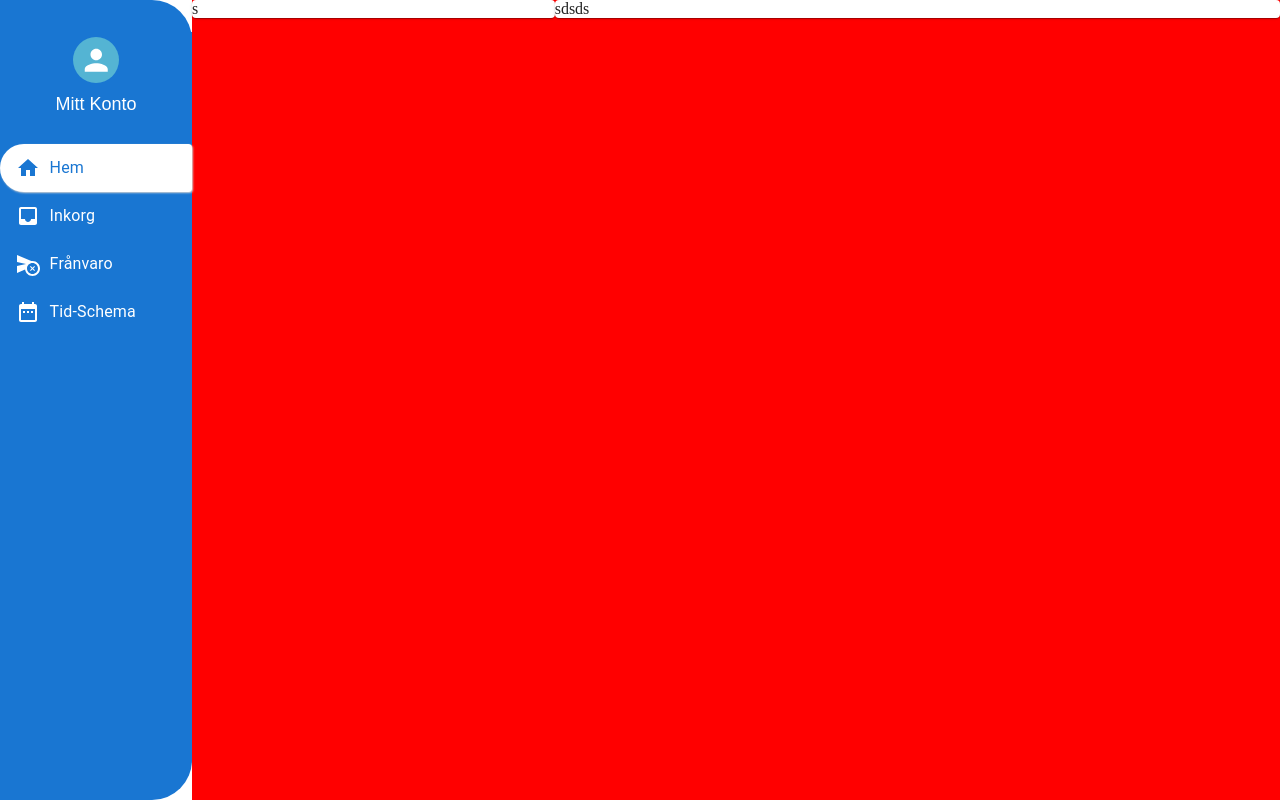
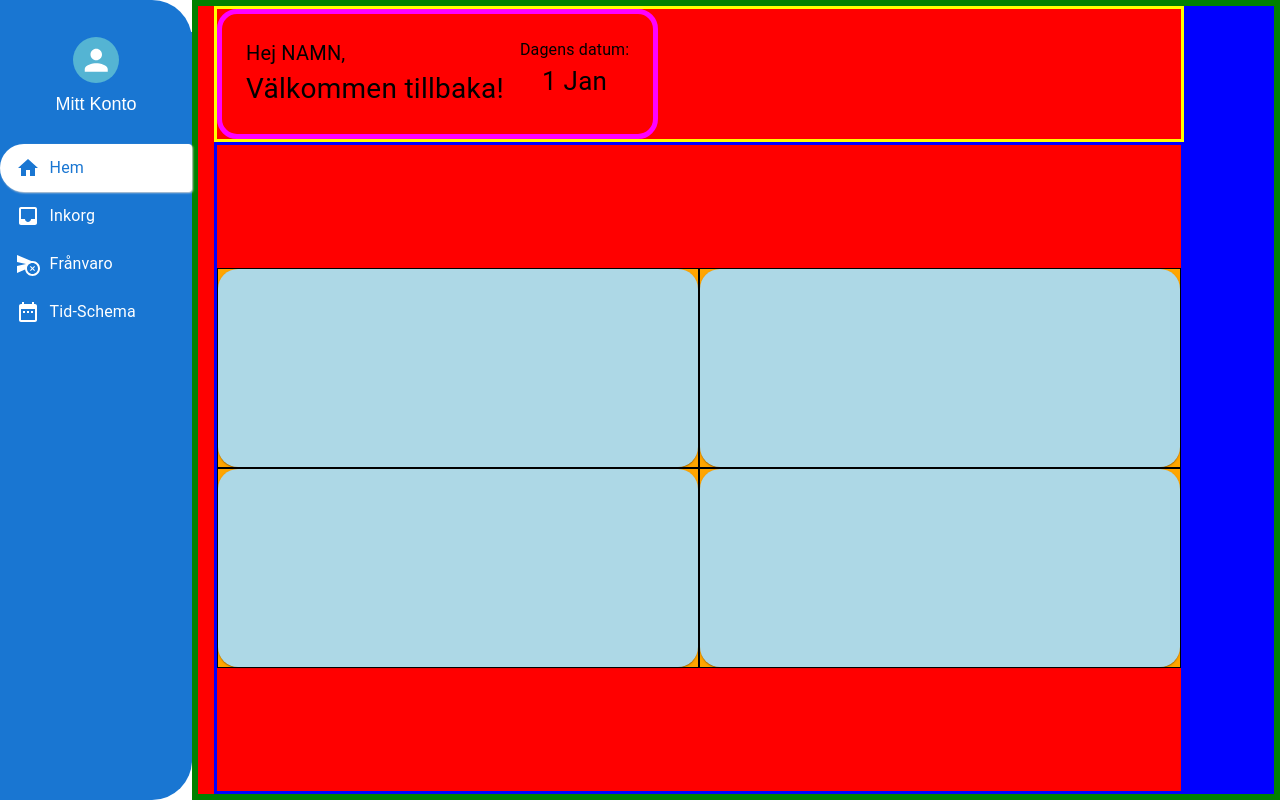
Before and after one commit to A-ForssmanP/InteractWithSchool, a React (Vite) app in the folder frontend/: page / in a window 1280 px wide. Built offline with nearby package versions, Linux system fonts and the light colour scheme; the HTML template or start-up script is replaced by a standard one.

Commit message:
work on layout for dashboard

```diff
--- a/frontend/src/pages/dashBoard/DashBoard.jsx
+++ b/frontend/src/pages/dashBoard/DashBoard.jsx
@@ -14,39 +14,132 @@ Klass lista med färäldrar
 function DashBoard() {
   return (
     <Grid
+      container
+      width={"100%"}
       height={"100%"}
       direction={{ xs: "column", sm: "row" }}
-      // columns={}
+      border={"6px solid green"}
+    >
+      <Grid
+        display={"flex"}
+        flexDirection={"column"}
+        item
+        xs={6}
+        sm={11}
+        bgcolor={"red"}
+        pl={{ sm: 2 }}
+      >
+        <Box border={"3px solid yellow"}>
+          <Box
+            display={"flex"}
+            flexDirection={{ xs: "column", sm: "row" }}
+            // width={"fit-content"}
+            gap={{ xs: 1, sm: 2 }}
+            border={"5px solid magenta"}
+            p={{ xs: 1, sm: 3 }}
+            borderRadius={5}
+            // ml={{ sm: 2 }}
+            width={{ xs: "100%", sm: "fit-content" }}
+          >
+            <Box>
+              <Typography fontSize={{ xs: 18, sm: 20 }}>Hej NAMN,</Typography>
+              <Typography fontSize={{ xs: 22, sm: 28 }}>
+                Välkommen tillbaka!
+              </Typography>
+            </Box>
+            <Box
+              display={"flex"}
+              flexDirection={"column"}
+              justifyContent={"flex-start"}
+              alignItems={"center"}
+            >
+              <Typography fontSize={16}>Dagens datum:</Typography>
+              <Typography fontSize={26}>1 Jan</Typography>
+            </Box>
+          </Box>
+        </Box>
+        <Box
+          display={"flex"}
+          justifyContent={"flex-start"}
+          alignItems={{ sm: "center" }}
+          flexGrow={1}
+          // maxWidth={"100%"}
+          border={"3px solid blue"}
+        >
+          <Grid
             container
-      bgcolor={"yellow"}
+            columns={2}
+            // justifyContent="center"
+            // alignItems="center"
+            maxWidth={1300}
+            // maxWidth={"100%"}
+            // height={"54%"}
+            // rowSpacing={4}
+            // columnSpacing={2}
+            bgcolor={"orange"}
+            minHeight={{ sm: 400 }}
+            // rowGap={1}
+            // columnGap={6}
+            // gap={2}
           >
-      <Grid item xs={4} sm={4} bgcolor={"red"}>
-        <Card>s</Card>
-      </Grid>
-      <Grid item xs bgcolor={"red"}>
-        <Card>sdsds</Card>
-      </Grid>
+            {Array(4)
+              .fill("")
+              .map((item, indx) => {
+                return (
+                  <Grid
+                    item
+                    key={indx}
+                    xs={1}
+                    border={"1px solid black"}
+                    // p={{ xs: 1, sm: 2 }}
+                  >
+                    <Paper
+                      sx={{
+                        height: "100%",
+                        width: "100%",
+                        bgcolor: "lightBlue",
+                        borderRadius: 5,
+                      }}
+                    ></Paper>
                   </Grid>
                 );
-  // <Box height={"100%"} bgcolor={"blue"}>
-  // {
-  /* <Grid
+              })}
+            {/* <Grid item xs={1} flexShrink={1} border={"1px solid black"}>
+              1
+            </Grid>
+            <Grid item xs={1} border={"1px solid black"}>
+              2
+            </Grid>
+            <Grid item xs={1} border={"1px solid black"}>
+              3
+            </Grid>
+            <Grid item xs={1} border={"1px solid black"}>
+              4
+            </Grid> */}
+          </Grid>
+        </Box>
+      </Grid>
+      <Grid item xs bgcolor={"blue"}></Grid>
+    </Grid>
+  );
+
+  /*<Grid
       container
       border={"6px solid green"}
       width={"100%"}
       height={"100%"}
-        sx={{ flexDirection: { xs: "row", sm: "column" } }}
-        columns={2}
+      sx={{ flexDirection: { xs: "column", sm: "row" } }}
+      // columns={2}
     >
       <Grid
         item
         xs={6}
-          sm={6}
+        sm={11}
         bgcolor={"yellow"}
         display={"Flex"}
-          flexDirection={"column"}
-          height={"100%"}
-          width={"100%"}
+        // flexDirection={"column"}
+        // height={"100%"}
+        // width={"100%"}
         border={"6px solid black"}
       >
         <Box border={"3px solid red"}>
@@ -88,13 +181,13 @@ function DashBoard() {
         >
           <Grid
             container
-              // justifyContent="center"
-              // alignItems="center"
+            justifyContent="center"
+            alignItems="center"
             width={1300}
             maxWidth={"100%"}
             height={"54%"}
-              // rowSpacing={2}
-              // columnSpacing={1}
+            rowSpacing={2}
+            columnSpacing={1}
             bgcolor={"orange"}
           >
             {Array(4)
@@ -122,13 +215,13 @@ function DashBoard() {
           </Grid>
         </Box>
       </Grid>
-        <Box flexGrow={1}>
-          <Grid item md={1} width={"100%"} height={"100%"} bgcolor={"purple"}>
+      {/* <Box flexGrow={1}> */
+  /*<Grid item xs bgcolor={"purple"}>
         sds
       </Grid>
-        </Box>
-      </Grid> */
-  // }
+      // {/* </Box> */
+  // </Grid>
+
   // </Box>
   // );
 }
```
Lines whose indentation alone changed are shown as unchanged.
